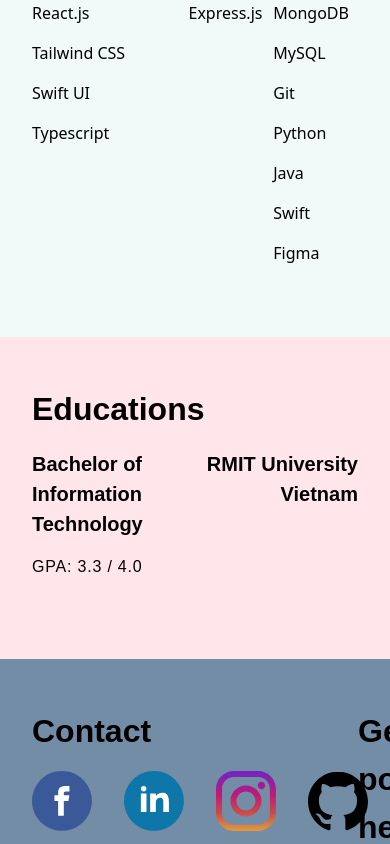
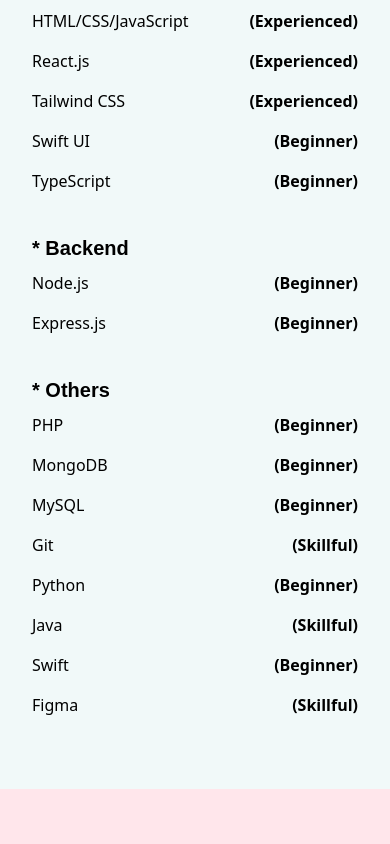
Before and after one commit to quangan186/portfolio, a React (Create React App) app: page / in a window 390 px wide. Shown: the part 3960-4804 px from the top of the page. Built offline with nearby package versions, Linux system fonts and the light colour scheme; the HTML template or start-up script is replaced by a standard one.

Commit message:
fix: skills details + responsive skills projects contacts

```diff
--- a/src/components/contact/ContactList.tsx
+++ b/src/components/contact/ContactList.tsx
@@ -3,7 +3,7 @@
 import { contactList } from '../../contents/contacts'
 const ContactList: React.FC = () => {
   return (
-    <div className='flex gap-8'>
+    <div className='flex md:gap-8 flex-wrap'>
       {contactList.map((contact, index) => (
         <a href={contact.contactLink} target='_blank' rel="noreferrer" className='my-4 inline-block hover:-translate-y-2 hover:shadow-2xl duration-300 rounded-full'><Image className='!w-[60px] !h-[60px] hover:opacity-70 duration-300' imgClassName='!rounded-none' children={contact.icon} key={index}/></a>
       ))}
--- a/src/components/education/Education.tsx
+++ b/src/components/education/Education.tsx
@@ -5,7 +5,7 @@
 const Education:React.FC = () => {
   return (
     <div className='py-4'>
-        <div className='flex'>
+        <div className='flex gap-4'>
             <Title className='!text-[20px]'>Bachelor of Information Technology</Title>
             <Title className='!text-[20px] text-right'>RMIT University Vietnam</Title>
         </div>
--- a/src/components/portfolio/PortfolioPdf.tsx
+++ b/src/components/portfolio/PortfolioPdf.tsx
@@ -5,7 +5,7 @@
 
 const PortfolioPdf: React.FC = () => {
   return (
-    <Container className='w-full max-h-screen flex bg-[#748DA6]'>
+    <Container className='w-full max-h-screen flex gap-8 bg-[#748DA6]'>
         <div className='w-full'>
           <Contacts />
         </div>
--- a/src/components/projects/ProjectCard.tsx
+++ b/src/components/projects/ProjectCard.tsx
@@ -13,7 +13,7 @@
   className
 }) => {
   return (
-    <div className={`flex gap-4 h-[30vh] items-center relative ${className}`}>
+    <div className={`flex gap-4 my-8 h-[30vh] items-center relative ${className}`}>
       <Image children={achievement} className="max-w-[40px] max-h-[40px]" imgClassName="animate-bounce" />
       <span className="w-[1px] h-full bg-black"></span>
       <div className="py-4 leading-10 ">
--- a/src/components/projects/ProjectList.tsx
+++ b/src/components/projects/ProjectList.tsx
@@ -4,7 +4,7 @@
 
 const ProjectList: React.FC = () => {
   return (
-    <div className='flex flex-col gap-8'>
+    <div className=''>
         {projectList.map((project, index) => {
           return <ProjectCard title={project.title} role={project.role} githubLink={project.githubLink} description={project.description} key={index}/>
         })}
--- a/src/components/skills/SkillList.tsx
+++ b/src/components/skills/SkillList.tsx
@@ -4,7 +4,7 @@
 
 const SkillList: React.FC = () => {
   return (
-    <div className='flex'>
+    <div className='md:flex gap-12'>
         <SkillType skillType='Frontend' skills={skillsList.frontend} />
         <SkillType skillType='Backend' skills={skillsList.backend}/>
         <SkillType skillType='Others' skills={skillsList.others}/>
--- a/src/components/skills/SkillType.tsx
+++ b/src/components/skills/SkillType.tsx
@@ -1,18 +1,21 @@
-import React from 'react'
-import { SkillsModel } from '../../models/skillsModel'
-import Title from '../utilities/text/Title'
+import React from "react";
+import { SkillsModel } from "../../models/skillsModel";
+import Title from "../utilities/text/Title";
 
-const SkillType: React.FC<SkillsModel> = ({skills, skillType}) => {
+const SkillType: React.FC<SkillsModel> = ({ skills, skillType }) => {
   return (
-    <div className='w-full py-4'>
-        <Title className='!text-[20px]'>{skillType}</Title>
-        <ul className='leading-10'>
-            {skills.map((skill, index) => (
-              <li key={index}>{skill}</li>
-            ))}
-        </ul>
+    <div className="w-full py-4">
+      <Title className="!text-[20px]">* {skillType}</Title>
+      <ul className="leading-10">
+        {skills.map((skill, index) => (
+          <div className="flex justify-between gap-4">
+            <li key={index}>{skill.skill}</li>
+            <li key={index} className='font-semibold'>({skill.level})</li>
+          </div>
+        ))}
+      </ul>
     </div>
-  )
-}
+  );
+};
 
-export default SkillType
+export default SkillType;
--- a/src/contents/skills.tsx
+++ b/src/contents/skills.tsx
@@ -1,24 +1,29 @@
+import { SkillModel } from "../models/skillsModel";
+
 export const skillsList: {
-  frontend: string[];
-  backend: string[];
-  others: string[];
+  frontend: SkillModel[];
+  backend: SkillModel[];
+  others: SkillModel[];
 } = {
   frontend: [
-    "HTML/CSS/JavaScript",
-    "React.js",
-    "Tailwind CSS",
-    "Swift UI",
-    "Typescript",
+    { skill: "HTML/CSS/JavaScript", level: "Experienced" },
+    { skill: "React.js", level: "Experienced" },
+    { skill: "Tailwind CSS", level: "Experienced" },
+    { skill: "Swift UI", level: "Beginner" },
+    { skill: "TypeScript", level: "Beginner" },
   ],
-  backend: ["Node.js", "Express.js"],
+  backend: [
+    { skill: "Node.js", level: "Beginner" },
+    { skill: "Express.js", level: "Beginner" },
+  ],
   others: [
-    "PHP",
-    "MongoDB",
-    "MySQL",
-    "Git",
-    "Python",
-    "Java",
-    "Swift",
-    "Figma",
+    { skill: "PHP", level: "Beginner" },
+    { skill: "MongoDB", level: "Beginner" },
+    { skill: "MySQL", level: "Beginner" },
+    { skill: "Git", level: "Skillful" },
+    { skill: "Python", level: "Beginner" },
+    { skill: "Java", level: "Skillful" },
+    { skill: "Swift", level: "Beginner" },
+    { skill: "Figma", level: "Skillful" },
   ],
 };
--- a/tailwind.config.js
+++ b/tailwind.config.js
@@ -4,16 +4,16 @@
     "./src/**/*.{js,jsx,ts,tsx}",
   ],
   darkMode: "class",
-	screens: {
-		sm: "480px",
-		md: "768px",
-		lg: "1284px",
-		xl: "1440px",
-	},
 	daisyui: {
 		themes: [],
 	},
 	theme: {
+		screens: {
+			sm: "480px",
+			md: "768px",
+			lg: "1284px",
+			xl: "1440px",
+		},
 		extend: {
 			colors: {
 				primary: {
```
Also changed, not shown: src/models/skillsModel.tsx (+6 -1 lines).
